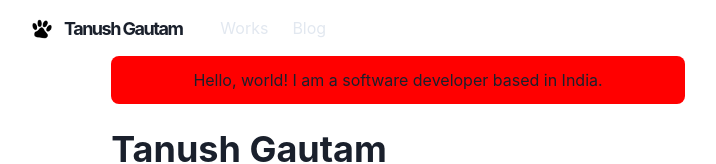
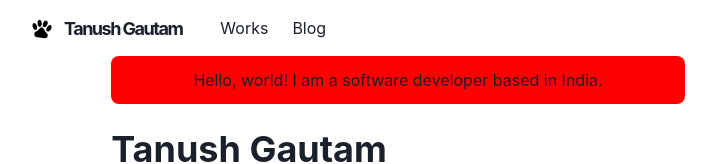
Before and after one commit to tanush-g/portfoliowebsite, a Next.js app: page / in a window 1280 px wide. Shown: the top 164 px of the page, without its empty margins (242-958 px from the left). Built offline with nearby package versions, Linux system fonts and the light colour scheme.

Commit message:
Uodated prop legacy behavior in logo, updated wide navbar text style color, updated package-lock.json due to npm audit fix

```diff
--- a/components/logo.js
+++ b/components/logo.js
@@ -20,8 +20,7 @@ const LogoBox = styled.span`
 const Logo = () => {
   const footPrintImg = `/images/footprint${useColorModeValue("", "-dark")}.png`
   return (
-    <Link href="/" legacyBehavior>
-      <a>
+    <Link href="/">
         <LogoBox>
           <Image src={footPrintImg} alt="logo" width={20} height={20} />
           <Text
@@ -33,7 +32,6 @@ const Logo = () => {
             Tanush Gautam
           </Text>
         </LogoBox>
-      </a>
     </Link>
   )
 }
--- a/components/navbar.js
+++ b/components/navbar.js
@@ -18,7 +18,7 @@ import { HamburgerIcon } from "@chakra-ui/icons"
 
 const LinkItem = ({ href, path, children }) => {
   const active = path === href
-  const inactiveColor = useColorModeValue("gray.200", "whiteAlpha.900")
+  const inactiveColor = useColorModeValue("gray.800", "whiteAlpha.900")
   return (
     <NextLink href={href} legacyBehavior>
       <Link
```
Also changed, not shown: 2 other files (tests, documents, lock files or other folders).
